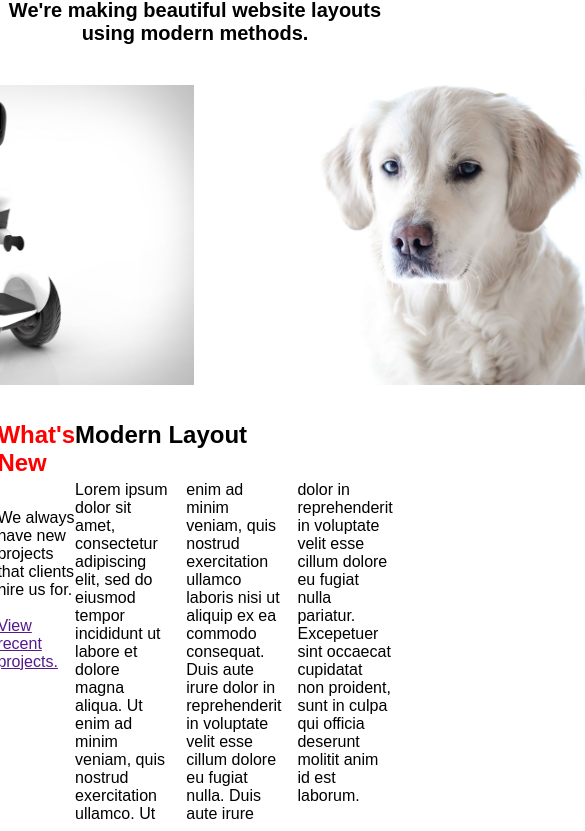
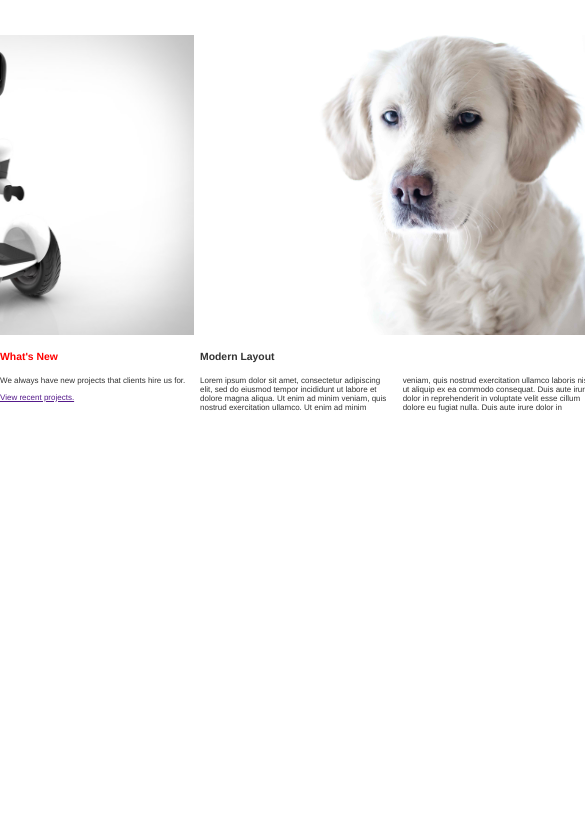
Before and after one commit to smoline/design-co, a website: page public/index.html in a window 390 px wide. Shown: the part 230-1061 px from the top of the page, 585 px wide, since content can reach past the window. Drawn offline with Linux system fonts and the light colour scheme.

Commit message:
Adventurer Mode 3

```diff
--- a/public/index.html
+++ b/public/index.html
@@ -22,17 +22,17 @@
 
     <h1>The Details Matter</h1>
 
-    <h2>We're making beautiful website layouts</h>
+    <h2>We're making beautiful website layouts</h2>
       <h2>using modern methods.</h2>
 
-    <section class="flexImagesTop">
+    <div class="flexImagesTop">
       <div class="flexImages">
         <img src="/images/robot.jpg" alt="Robot" height="300" class="image1">
       </div>
       <div class="flexImages">
         <img src="/images/dog.jpg" alt="Dog" height="300" class="image2">
       </div>
-    </section>
+    </div>
 
     <div class="middle">
       <div class="text1">Robot</div>
@@ -42,7 +42,8 @@
     <div class="flexTextContainer">
       <div class="whatsNew">
         <h4>What's New</h4>
-        <p>We always have new projects that clients hire us for. <br /><br /><a href="">View recent projects.</a></p>
+        <p>We always have new projects that clients hire us for.</p>
+        <a href="">View recent projects.</a>
       </div>
       <div class="modernLayout">
         <h4>Modern Layout</h4>
--- a/public/screen.css
+++ b/public/screen.css
@@ -4,7 +4,9 @@ html {
 
 body {
   margin: 0;
-  font-family: sans-serif;
+  font-family: "Helvetica Neue", "Helvetica", sans-serif;
+  font-size: 12px;
+  color: #333;
 }
 
 h1 {
@@ -25,16 +27,20 @@ hr {
   border: none;
   border-bottom: 0.2em solid red;
   margin-bottom: 0;
-  max-width: 600px;
+  max-width: 700px;
 }
 
 ul {
   margin-top: 0;
-  background-color: #c5c7c7;
+  background-color: #dbdbdb;
   padding-left: 0;
   padding-top: 20px;
   padding-bottom: 20px;
   list-style: none;
+  /*position: fixed;
+  top: 0;
+  left: 0;
+  right: 0;*/
 }
 
 ul a {
@@ -55,8 +61,10 @@ li {
 
 a:hover {
   background-color: #fbfefe;
-  padding-top: 17px;
-  padding-bottom: 17px;
+  padding-top: 19px;
+  padding-bottom: 19px;
+  /*padding-left: 10px;
+  padding-right: 10px;*/
 }
 
 div.navigation {
@@ -104,16 +112,15 @@ div.navigation {
 
 .flexTextContainer {
   display: flex;
-  justify-content: center;
   height: auto;
   flex-direction: row;
   flex-wrap: nowrap;
-  padding-left: 40px;
-  padding-right: 40px;
+  width: 800px;
+  margin: auto;
 }
 
 .flexTextContainer h4 {
-  font-size: 150%
+  font-size: 130%
 }
 
 .whatsNew {
@@ -131,3 +138,17 @@ div.navigation {
 .modernLayout p {
   column-count: 3;
 }
+
+@media (max-width: 640px) {
+
+  body {
+    margin: 0;
+    font-family: "Helvetica Neue", "Helvetica", sans-serif;
+    font-size: 8px;
+    color: #333;
+  }
+
+  h1 {
+    font-size: 12px;
+  }
+}
```
